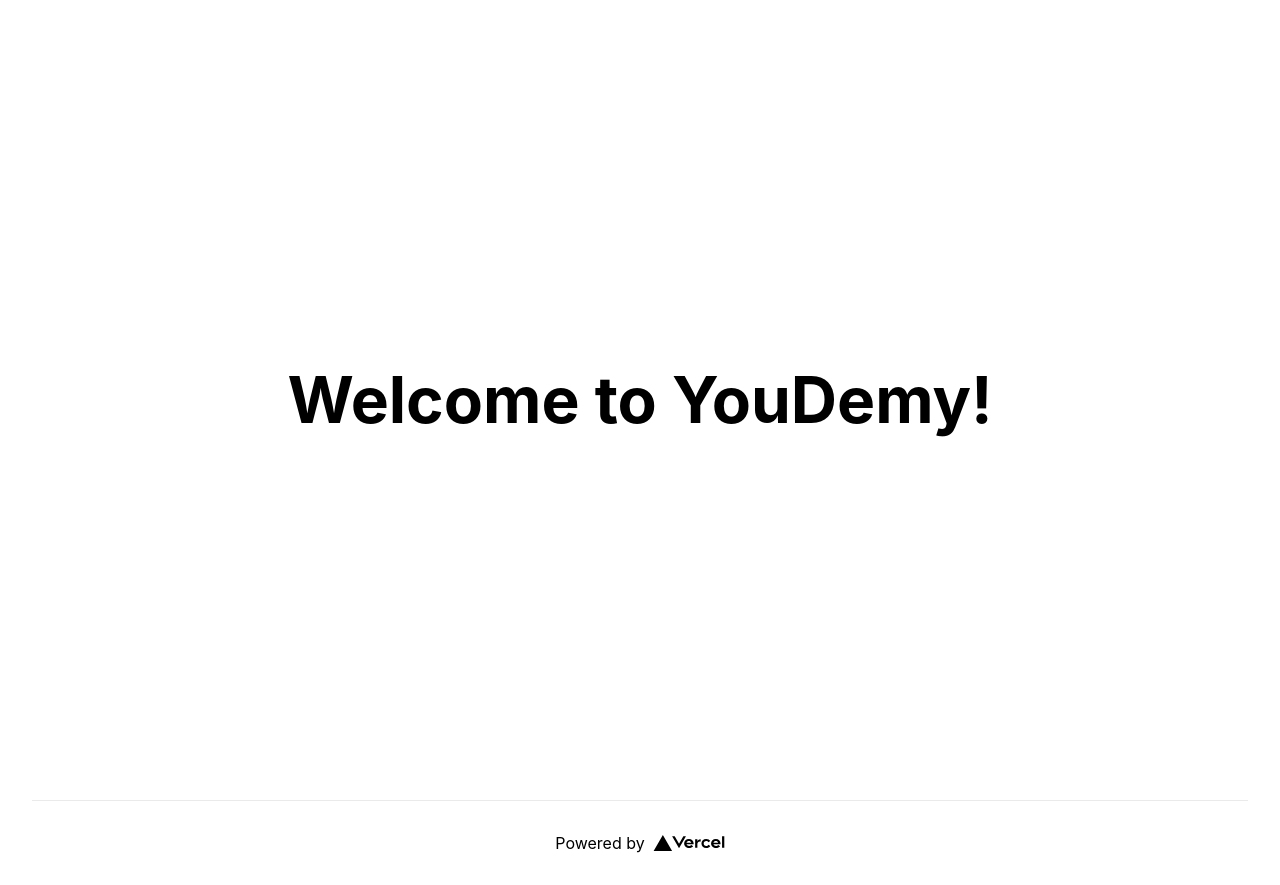
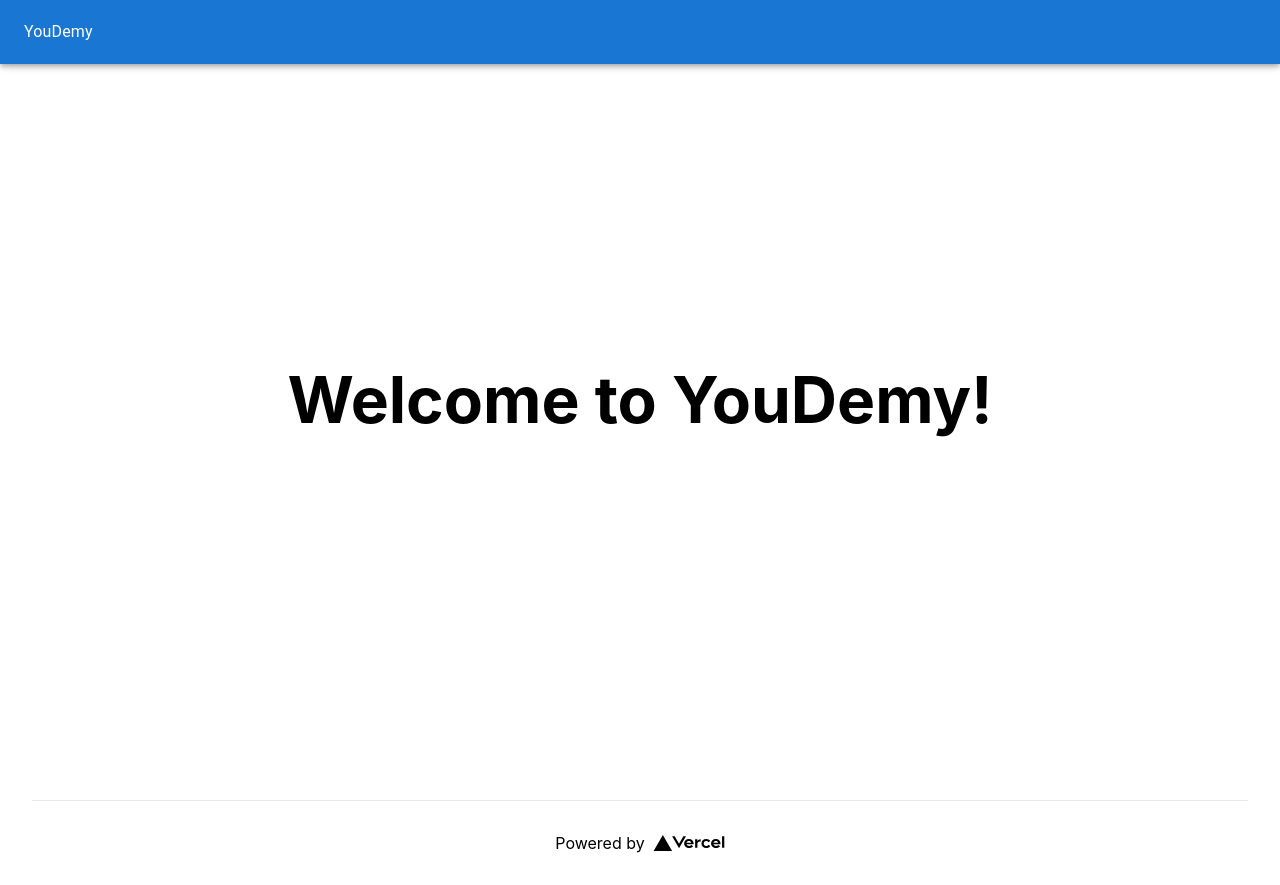
Before and after one commit to chingu-voyages/v40-bears-team-32, a Next.js app in the folder fe-youdemy/: page / in a window 1280 px wide. Built offline with nearby package versions, Linux system fonts and the light colour scheme.

Commit message:
added working version of material ui and beginning steps of navbar

```diff
--- /dev/null
+++ b/fe-youdemy/components/navbar/Header.js
@@ -0,0 +1,20 @@
+import * as React from "react";
+
+import { useContext } from "react";
+import AppBar from "@mui/material/AppBar";
+import Toolbar from "@mui/material/Toolbar";
+import Typography from "@mui/material/Typography";
+
+const Header = () => {
+  return (
+    <>
+      <AppBar>
+        <Toolbar>
+          <Typography>YouDemy</Typography>
+        </Toolbar>
+      </AppBar>
+    </>
+  );
+};
+
+export default Header;
--- a/fe-youdemy/package.json
+++ b/fe-youdemy/package.json
@@ -9,6 +9,10 @@
     "lint": "next lint"
   },
   "dependencies": {
+    "@emotion/react": "^11.10.0",
+    "@emotion/styled": "^11.10.0",
+    "@mui/icons-material": "^5.8.4",
+    "@mui/material": "^5.10.0",
     "next": "12.2.4",
     "react": "18.2.0",
     "react-dom": "18.2.0"
--- a/fe-youdemy/pages/index.js
+++ b/fe-youdemy/pages/index.js
@@ -1,6 +1,8 @@
 import Head from "next/head";
 import Image from "next/image";
 import styles from "../styles/Home.module.css";
+import Header from "../components/navbar/Header.js";
+import { useContext } from "react";
 
 export default function Home() {
   return (
@@ -12,6 +14,7 @@ export default function Home() {
       </Head>
 
       <main className={styles.main}>
+        <Header />
         <h1 className={styles.title}>Welcome to YouDemy!</h1>
       </main>
 
```
Also changed, not shown: 2 other files (tests, documents, lock files or other folders).
